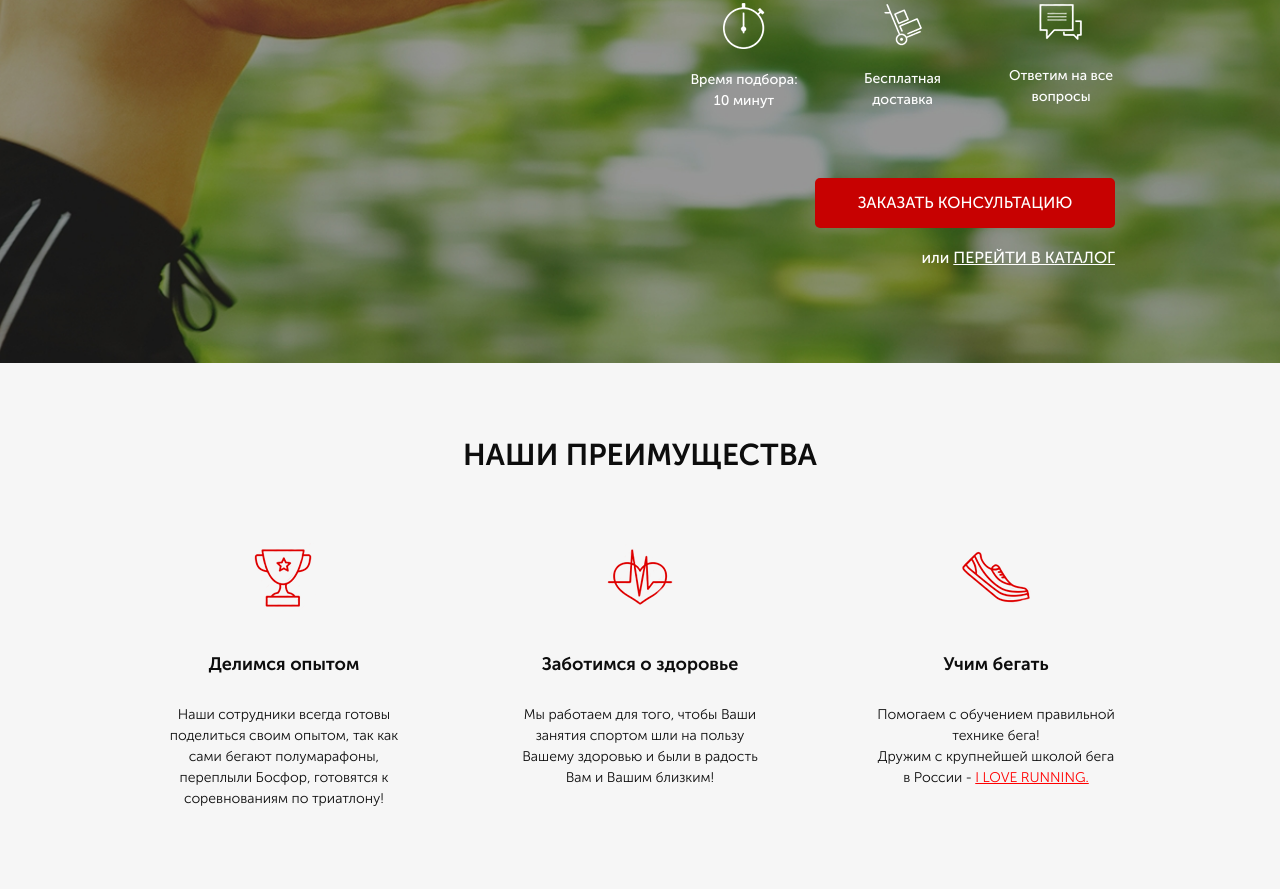
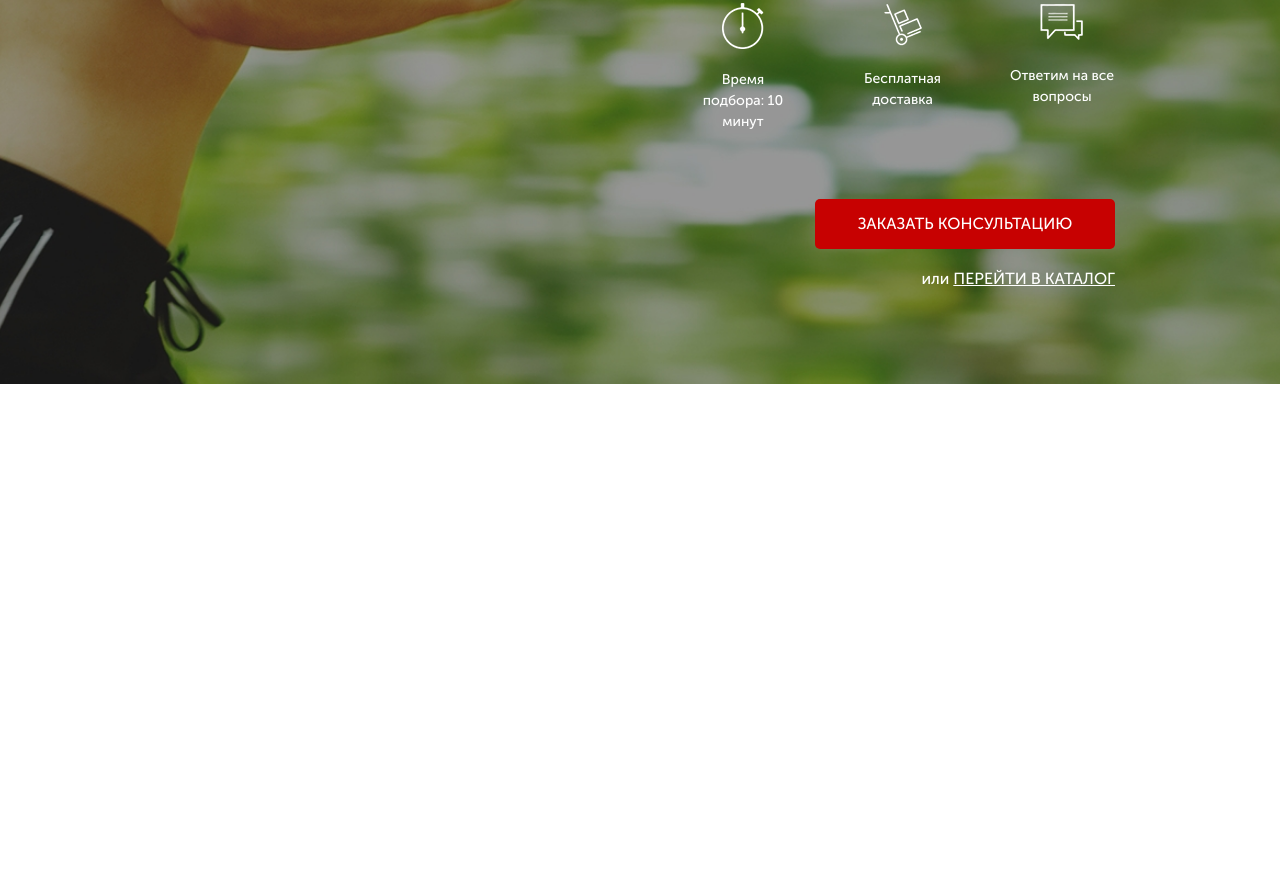
Before and after one commit to avaoleh/pulse, a website: page src/index.html in a window 1280 px wide. Shown: the part 329-1218 px from the top of the page. After the commit the page ends 800 px from the top, so only its background shows below. Drawn offline with Linux system fonts and the light colour scheme.

Commit message:
first section - promo

```diff
--- a/gulpfile.js
+++ b/gulpfile.js
@@ -17,7 +17,7 @@ gulp.task('server', function() {
 });
 
 gulp.task('styles', function() {
-    return gulp.src("src/sass/*.+(scss|sass)")
+    return gulp.src("src/sass/**/*.+(scss|sass)")
         .pipe(sass({outputStyle: 'compressed'}).on('error', sass.logError))
         .pipe(rename({suffix: '.min', prefix: ''}))
         .pipe(autoprefixer())
@@ -27,7 +27,7 @@ gulp.task('styles', function() {
 });
 
 gulp.task('watch', function() {
-    gulp.watch("src/sass/*.+(scss|sass)", gulp.parallel('styles'));
+    gulp.watch("src/sass/**/*.+(scss|sass)", gulp.parallel('styles'));
 })
 
 gulp.task('default', gulp.parallel('watch', 'server', 'styles'));
--- a/src/index.html
+++ b/src/index.html
@@ -54,48 +54,10 @@
                     <a href="#">ПЕРЕЙТИ В КАТАЛОГ</a>
                 </div>
             </div>
-
         </div>
     </div>
 
-    <div class="advantages">
-        <div class="container">
-            <h2 class="title">НАШИ ПРЕИМУЩЕСТВА</h2>
-            <div class="advantages__wrapper">
-                <div class="advantages__item">
-                    <img src="icons/advantages/cup.png" alt="cup" class="advantages__icon">
-                    <div class="advantages__subtitle">
-                        Делимся опытом
-                    </div>
-                    <div class="advantages__descr">
-                        Наши сотрудники всегда готовы поделиться своим опытом,
-                        так как сами бегают полумарафоны, переплыли Босфор, готовятся к соревнованиям по триатлону!
-                    </div>
-                </div>
-                <div class="advantages__item">
-                    <img src="icons/advantages/heart.png" alt="heart" class="advantages__icon">
-                    <div class="advantages__subtitle">
-                        Заботимся о здоровье
-                    </div>
-                    <div class="advantages__descr">
-                        Мы работаем для того,
-                        чтобы Ваши занятия спортом шли на пользу Вашему здоровью и были в радость Вам и Вашим близким!
-                    </div>
-                </div>
-                <div class="advantages__item">
-                    <img src="icons/advantages/shoe.png" alt="shoe" class="advantages__icon">
-                    <div class="advantages__subtitle">
-                        Учим бегать
-                    </div>
-                    <div class="advantages__descr">
-                        Помогаем с обучением
-                        правильной технике бега!<br>
-                        Дружим с крупнейшей школой бега в России -
-                        <a href="#">I LOVE RUNNING.</a>
-                    </div>
-                </div>
-            </div>
-        </div>
-    </div>
+
+
 </body>
 </html>
--- a/src/sass/blocks/_buttons.scss
+++ b/src/sass/blocks/_buttons.scss
@@ -13,5 +13,6 @@
         width: 300px;
         height: 50px;
         font-size: 16px;
+        font-weight: 500;
     }
 }
--- a/src/sass/blocks/_header.scss
+++ b/src/sass/blocks/_header.scss
@@ -2,7 +2,7 @@
     display: flex;
     justify-content: space-between;
     align-items: center;
-    &__logo {
+    &_logo {
         width: 250px;
         img {
             width: 100%;
@@ -11,7 +11,7 @@
     &__official {
         color: #ffffff;
         font-size: 12px;
-        font-weight: 500;
+        font-weight: 400;
         text-align: center;
         span {
             display: block;
--- a/src/sass/blocks/_promo.scss
+++ b/src/sass/blocks/_promo.scss
@@ -19,9 +19,9 @@
         margin-top: 17px;
         color: #ffffff;
         font-size: 24px;
-        line-height: 24px;
         font-weight: 500;
         text-transform: uppercase;
+        line-height: 24px;
     }
     &__icons {
         margin-top: 65px;
@@ -30,7 +30,7 @@
         justify-content: space-between;
     }
     &__icon {
-        width: 108px;
+        width: 106px;
         text-align: center;
         color: #ffffff;
         font-size: 14px;
--- a/src/sass/style.scss
+++ b/src/sass/style.scss
@@ -9,5 +9,3 @@
 @import 'blocks/promo';
 @import 'blocks/header.scss';
 @import 'blocks/buttons';
-@import 'blocks/advantages';
-@import 'blocks/titles';
```
Also changed, not shown: src/css/style.min.css.
